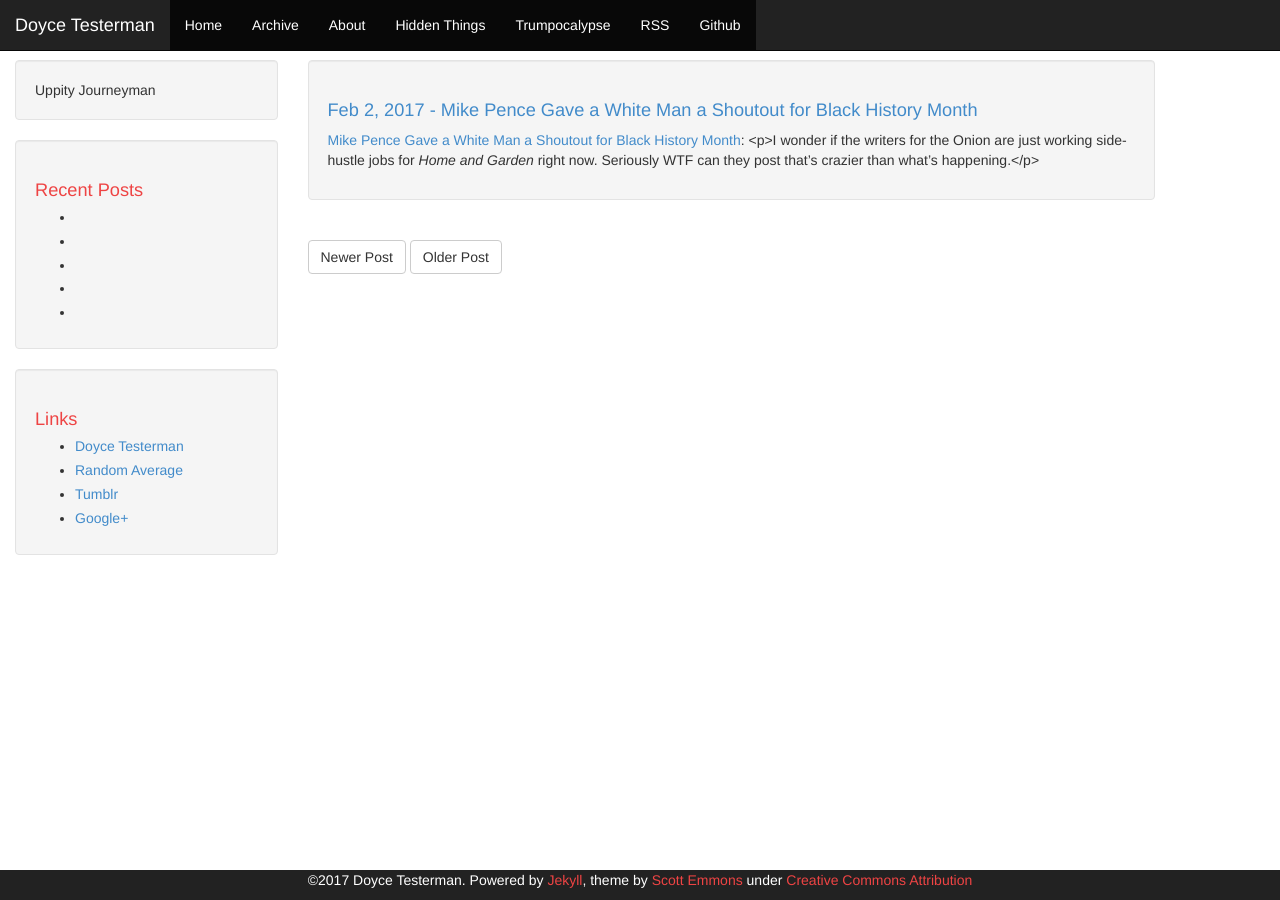
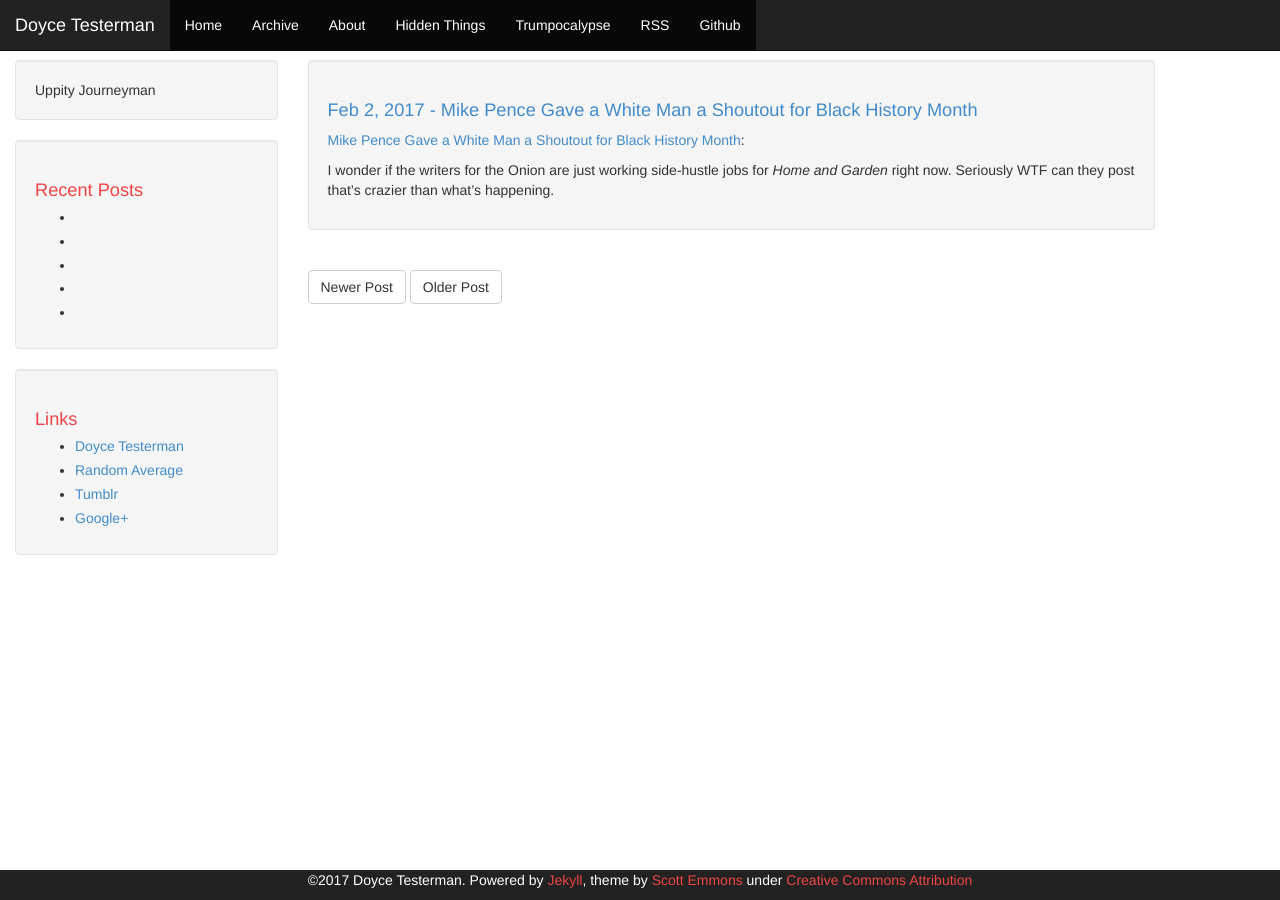
Before and after one commit to doycet/doycet.github.io, a Jekyll site: the page built from _posts/2017/2017-02-02-mike_pence_gave_a_white_man_a_shoutout_for_black_history_month.md, in a window 1280 px wide. Built offline with Jekyll 4.4.1, drawn with Linux system fonts in a browser that asks for light colours; comment, search, counter and statistics services are not loaded.

```diff
--- a/_posts/2017/2017-02-02-mike_pence_gave_a_white_man_a_shoutout_for_black_history_month.md
+++ b/_posts/2017/2017-02-02-mike_pence_gave_a_white_man_a_shoutout_for_black_history_month.md
@@ -8,4 +8,6 @@ categories:
 -
 ---
 
-<a href="http://thegrapevine.theroot.com/mike-pence-gave-a-white-man-a-shoutout-for-black-histor-1791901359?utm_source=recirculation&utm_medium=recirculation&utm_campaign=thursdayPM">Mike Pence Gave a White Man a Shoutout for Black History Month</a>: <p>I wonder if the writers for the Onion are just working side-hustle jobs for <em>Home and Garden</em> right now. Seriously WTF can they post that’s crazier than what’s happening.</p>
+<a href="http://thegrapevine.theroot.com/mike-pence-gave-a-white-man-a-shoutout-for-black-histor-1791901359?utm_source=recirculation&utm_medium=recirculation&utm_campaign=thursdayPM">Mike Pence Gave a White Man a Shoutout for Black History Month</a>:
+
+I wonder if the writers for the Onion are just working side-hustle jobs for <em>Home and Garden</em> right now. Seriously WTF can they post that’s crazier than what’s happening.
```
